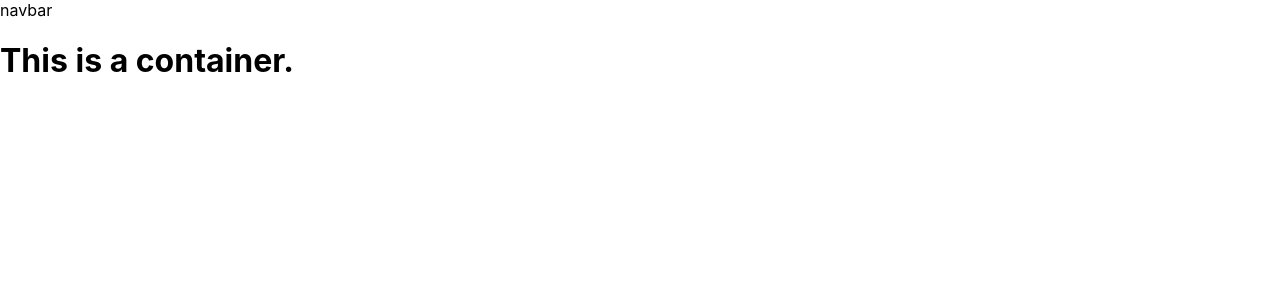
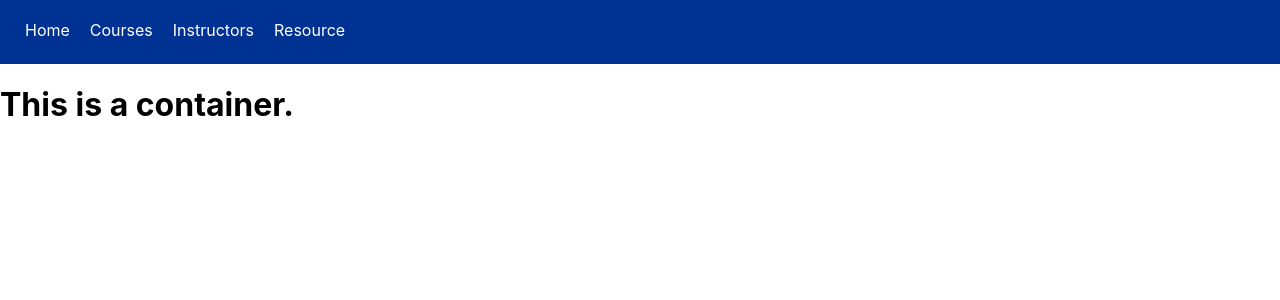
Before and after one commit to wendeehsu/course-selection-website, a React (Create React App) app in the folder react-fe/: page / in a window 1280 px wide. Shown: the top 300 px of the page. Built offline with nearby package versions, Linux system fonts and the light colour scheme.

Commit message:
feat: add header

```diff
--- a/react-fe/src/App.js
+++ b/react-fe/src/App.js
@@ -2,17 +2,15 @@ import React, { useState, useEffect } from 'react';
 // import { Provider } from 'react-redux';
 import { BrowserRouter, Routes, Route } from 'react-router-dom';
 import Index from './container';
+import Header from './component/ui/header';
 
 // import some css here
 
 function App() {
   return (
     <BrowserRouter>
-      <div>
-        navbar
-      </div>
+      <Header />
       <Routes>
-        {/* <Route path="/" component={} /> */}
         <Route path="/" element={<Index />} />
       </Routes>
     </BrowserRouter>
--- /dev/null
+++ b/react-fe/src/component/ui/header.js
@@ -0,0 +1,19 @@
+import React from 'react';
+import { Link } from 'react-router-dom';
+import '../../style/header.css';
+
+const Header = () => {
+    return (
+        <>
+            <nav className="navMenu">
+                <Link to="#">Home</Link>
+                <Link to="#">Courses</Link>
+                <Link to="#">Instructors</Link>
+                <Link to="#">Resource</Link>
+                <div className="dot"></div>
+            </nav>
+        </>
+    )
+}
+
+export default Header;
--- a/react-fe/src/index.css
+++ b/react-fe/src/index.css
@@ -11,3 +11,17 @@ code {
   font-family: source-code-pro, Menlo, Monaco, Consolas, 'Courier New',
     monospace;
 }
+
+:root {
+  --blue-dark: #003294;
+  --blue-dark-secondary: #2257BF;
+  --blue-main: #00B2FF;
+  --blue-light: #EBF9FF;
+
+  --gray-dark: #B7B5B5;
+  --gray-light: #EBEBEB;
+
+  --white: #fff;
+
+  --red: #FF0000;
+}
--- /dev/null
+++ b/react-fe/src/style/header.css
@@ -0,0 +1,62 @@
+.navMenu {
+    background-color: var(--blue-dark);
+    padding: 20px 25px;
+}
+
+nav a {
+    color: var(--white);
+    text-decoration: none;
+    margin-right: 20px;
+    transition: all 0.2s ease-in-out;
+}
+
+nav a:hover {
+    color: var(--blue-main);
+}
+
+.navMenu .dot {
+    margin-top: 2px;
+    width: 0px;
+    height: 2px;
+    background: var(--blue-main);
+    border-radius: 2px;
+    opacity: 0;
+    -webkit-transform: translateX(0px);
+    transform: translateX(0px);
+    -webkit-transition: all 0.2s ease-in-out;
+    transition: all 0.2s ease-in-out;
+  }
+
+  .navMenu a:nth-child(1):hover ~ .dot {
+    width: 55px;
+    -webkit-transition: all 0.2s ease-in-out;
+    transition: all 0.2s ease-in-out;
+    opacity: 1;
+  }
+
+  .navMenu a:nth-child(2):hover ~ .dot {
+    width: 70px;
+    -webkit-transform: translateX(74px);
+    transform: translateX(74px);
+    -webkit-transition: all 0.2s ease-in-out;
+    transition: all 0.2s ease-in-out;
+    opacity: 1;
+  }
+
+  .navMenu a:nth-child(3):hover ~ .dot {
+    width: 95px;
+    -webkit-transform: translateX(163px);
+    transform: translateX(163px);
+    -webkit-transition: all 0.2s ease-in-out;
+    transition: all 0.2s ease-in-out;
+    opacity: 1;
+  }
+
+  .navMenu a:nth-child(4):hover ~ .dot {
+    width: 80px;
+    -webkit-transform: translateX(278px);
+    transform: translateX(278px);
+    -webkit-transition: all 0.2s ease-in-out;
+    transition: all 0.2s ease-in-out;
+    opacity: 1;
+  }
```
Also changed, not shown: react-fe/src/App.css (deleted, +0 -38 lines).
